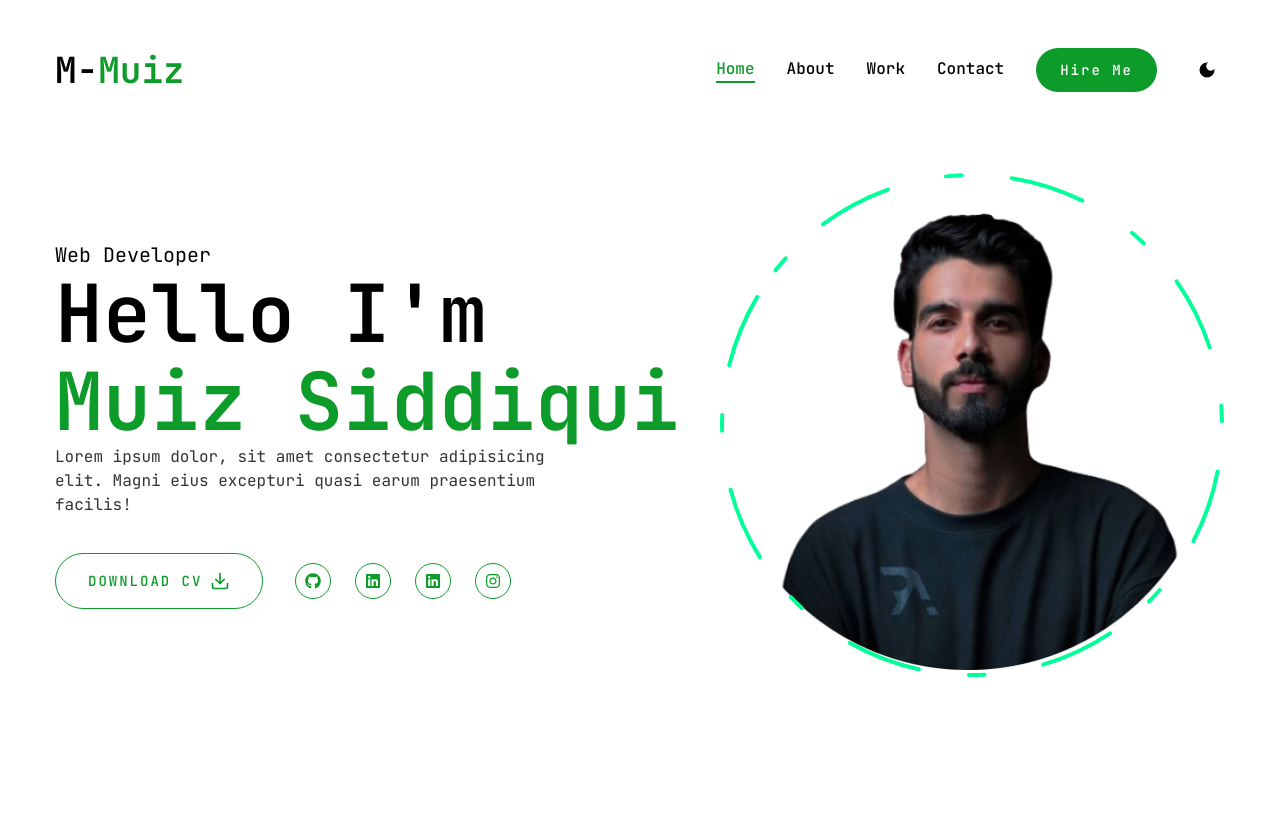
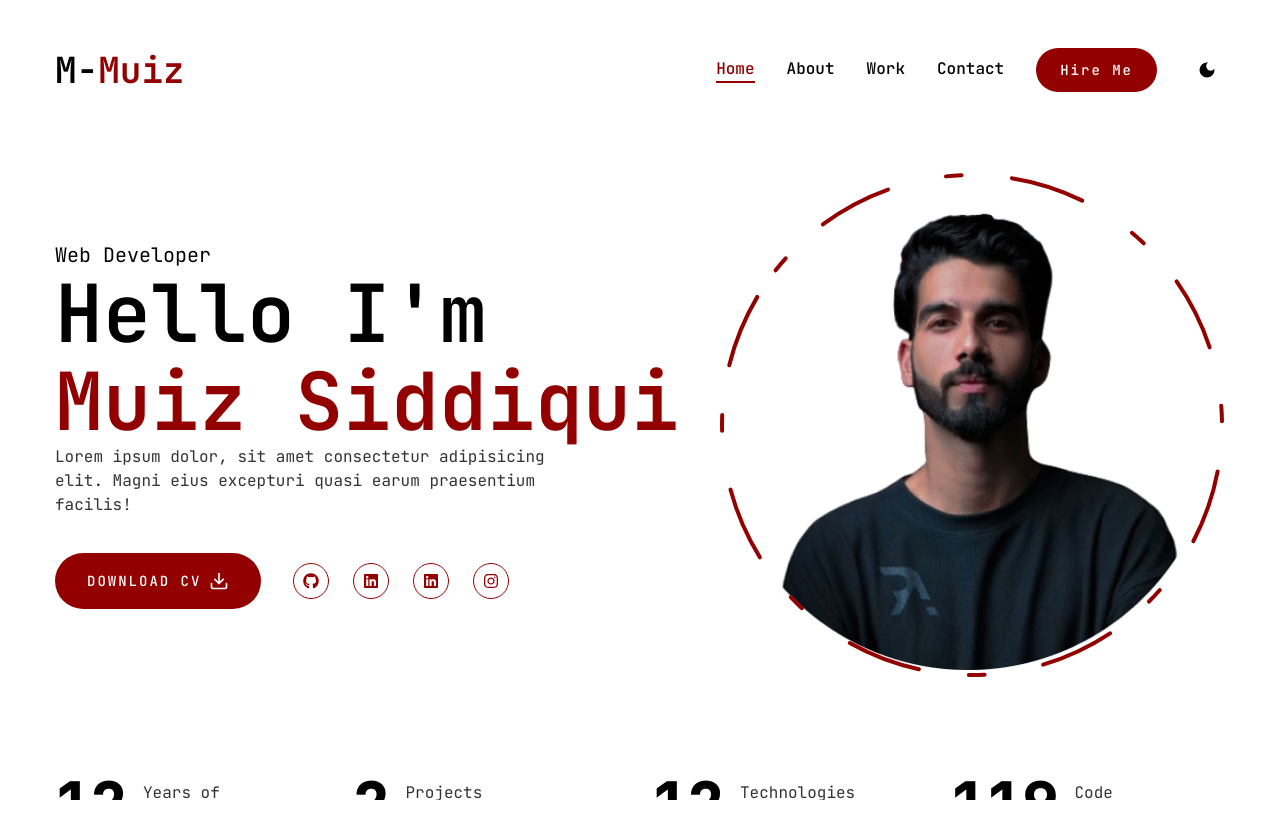
Before and after one commit to M-Muiz/Full_Stack-Portfolio, a Next.js app: page / in a window 1280 px wide. Shown: the top 838 px of the page. Before the commit the page ends 800 px from the top, so only its background shows below. Built offline with nearby package versions, Linux system fonts and the light colour scheme.

Commit message:
completed home page

```diff
--- a/package.json
+++ b/package.json
@@ -22,6 +22,7 @@
     "next": "14.2.3",
     "next-themes": "^0.3.0",
     "react": "^18",
+    "react-countup": "^6.5.3",
     "react-dom": "^18",
     "react-icons": "^5.2.1",
     "tailwind-merge": "^2.3.0",
--- a/src/app/globals.css
+++ b/src/app/globals.css
@@ -4,50 +4,52 @@
 
 @layer base {
   :root {
-    --background: 132 65% 98%;
-    --foreground: 132 50% 2%;
-    --muted: 252 15% 94%;
-    --muted-foreground: 252 10% 34%;
-    --popover: 132 65% 97%;
-    --popover-foreground: 132 50% 1%;
-    --card: 132 65% 97%;
-    --card-foreground: 132 50% 1%;
-    --border: 132 12% 91%;
-    --input: 132 12% 91%;
-    --primary: 132 84% 33%;
+    --background: 40 44% 98%;
+    --foreground: 40 74% 5%;
+    --muted: 40 40% 87%;
+    --muted-foreground: 40 9% 27%;
+    --popover: 40 44% 98%;
+    --popover-foreground: 40 74% 5%;
+    --card: 40 44% 98%;
+    --card-foreground: 40 74% 5%;
+    --border: 40 5% 89%;
+    --input: 40 5% 89%;
+    --primary: 0 100% 28.82%;
     --primary-foreground: 0 0% 100%;
-    --secondary: 252 84% 33%;
-    --secondary-foreground: 252 84% 93%;
-    --accent: 12 84% 33%;
-    --accent-foreground: 12 84% 93%;
-    --destructive: 19 91% 36%;
+    --secondary: 40 19% 81%;
+    --secondary-foreground: 40 19% 21%;
+    --accent: 40 27% 75%;
+    --accent-foreground: 40 27% 15%;
+    --destructive: 20 92% 44%;
     --destructive-foreground: 0 0% 100%;
-    --ring: 132 84% 33%;
+    --ring: 40 38% 45%;
     --radius: 0.5rem;
   }
 
   .dark {
-    --background: 132 59% 3%;
-    --foreground: 132 27% 100%;
-    --muted: 252 15% 6%;
-    --muted-foreground: 252 10% 66%;
-    --popover: 132 59% 4%;
-    --popover-foreground: 0 0% 100%;
-    --card: 132 59% 4%;
-    --card-foreground: 0 0% 100%;
-    --border: 132 12% 12%;
-    --input: 132 12% 12%;
-    --primary: 132 84% 33%;
+    --background: 40 36% 4%;
+    --foreground: 40 33% 98%;
+    --muted: 0 40% 13%;
+    --muted-foreground: 0 9% 73%;
+    --popover: 40 36% 4%;
+    --popover-foreground: 40 33% 98%;
+    --card: 40 36% 4%;
+    --card-foreground: 40 33% 98%;
+    --border: 40 5% 14%;
+    --input: 40 5% 14%;
+    --primary: 303.4 78.82% 27.1%;
     --primary-foreground: 0 0% 100%;
-    --secondary: 252 84% 33%;
-    --secondary-foreground: 252 84% 93%;
-    --accent: 12 84% 33%;
-    --accent-foreground: 12 84% 93%;
-    --destructive: 19 91% 58%;
+    --secondary: 0 0% 13%;
+    --secondary-foreground: 0 0% 73%;
+    --accent: 0 9% 23%;
+    --accent-foreground: 0 9% 83%;
+    --destructive: 20 92% 55%;
     --destructive-foreground: 0 0% 0%;
-    --ring: 132 84% 33%;
+    --ring: 40 38% 45%;
   }
 }
+
+
 
 
 @layer base {
--- a/src/app/page.tsx
+++ b/src/app/page.tsx
@@ -1,5 +1,6 @@
 import Photo from "@/components/Photo";
 import Socials from "@/components/Socials";
+import Stats from "@/components/Stats";
 import { Button } from "@/components/ui/button";
 import { FiDownload } from "react-icons/fi"
 
@@ -15,7 +16,7 @@ const page = () => {
             <p className="max-w-[500px] mb-9 text-black/80 dark:text-white/80">Lorem ipsum dolor, sit amet consectetur adipisicing elit. Magni eius excepturi quasi earum praesentium facilis!</p>
 
             <div className="flex flex-col xl:flex-row items-center gap-8">
-              <Button variant="outline" size="lg" className="flex items-center gap-2 uppercase">
+              <Button size="lg" className="flex items-center gap-2 uppercase">
                 <span> Download CV</span>
                 <FiDownload className="text-xl" />
               </Button>
@@ -30,6 +31,7 @@ const page = () => {
           </div>
         </div>
       </div>
+      <Stats />
     </section>
   )
 }
--- a/src/components/Photo.tsx
+++ b/src/components/Photo.tsx
@@ -1,9 +1,12 @@
 "use client";
 
 import { motion } from "framer-motion"
+import { useTheme } from "next-themes";
 import Image from "next/image";
 
 const Photo = () => {
+
+    const { theme } = useTheme()
     return (
         <div className="w-full h-full relative">
             <motion.div initial={{ opacity: 0 }} animate={{ opacity: 1, transition: { delay: 2, duration: 0.4, ease: "easeIn" } }}>
@@ -15,7 +18,7 @@ const Photo = () => {
             </motion.div>
 
             <motion.svg className="w-[300px] xl:w-[506px] h-[300px] xl:h-[506px]" fill="transparent" viewBox="0 0 506 506" xmlns="http://www.w3.org/2000/svg">
-                <motion.circle cx="253" cy="253" r="250" stroke="#00ff99" strokeWidth="4" strokeLinecap="round" strokeLinejoin="round"
+                <motion.circle cx="253" cy="253" r="250" stroke={theme === "dark" ? "#7c0f75" : "#930000"} strokeWidth="4" strokeLinecap="round" strokeLinejoin="round"
                 initial={{strokeDasharray: "24 10 0 0"}}
                 animate={{
                     strokeDasharray: ["15 120 25 25", "16 25 92 72", "4 250 22 22"],
--- /dev/null
+++ b/src/components/Stats.tsx
@@ -0,0 +1,45 @@
+"use client";
+
+
+import CountUp from "react-countup";
+
+
+const stats = [
+    {
+        num: 12,
+        text: "Years of experience"
+    },
+    {
+        num: 2,
+        text: "Projects Completed"
+    },
+    {
+        num: 12,
+        text: "Technologies mastered"
+    },
+    {
+        num: 120,
+        text: "Code commits"
+    },
+]
+
+const Stats = () => {
+  return (
+    <section className="pt-4 pb-12 xl:pt-0 xl:pb-0">
+        <div className="container mx-auto">
+            <div className="flex flex-wrap gap-6 max-w-[80vw] mx-auto xl:max-w-none">
+                {stats.map((item, index)=>{
+                    return (
+                        <div className="flex-1 flex gap-4 items-center justify-center xl:justify-start" key={index}>
+                            <CountUp end={item.num}  duration={5} delay={2} className="text-4xl xl:text-6xl font-extrabold"/>
+                            <p className={`${item.text.length < 15 ? "max-w-[100px]" : "max-w-[150px]"} leading-snug dark:text-white/80 text-black/80`}>{item.text}</p>
+                        </div>
+                    )
+                })}
+            </div>
+        </div>
+    </section>
+  )
+}
+
+export default Stats;
--- a/src/components/ToggleTheme.tsx
+++ b/src/components/ToggleTheme.tsx
@@ -10,7 +10,6 @@ import { MdOutlineLightMode } from "react-icons/md";
 
 export function ToggleTheme() {
     const { setTheme, theme } = useTheme()
-console.log(theme)
 
     return (
 <>
--- a/src/components/ui/button.tsx
+++ b/src/components/ui/button.tsx
@@ -12,8 +12,6 @@ const buttonVariants = cva(
         default: "bg-primary text-primary-foreground hover:bg-primary/90",
         destructive:
           "bg-destructive text-destructive-foreground hover:bg-destructive/90",
-        outline:
-          "border border-primary bg-transparent text-primary hover:bg-primary hover:text-primary-foreground",
         secondary:
           "bg-secondary text-secondary-foreground hover:bg-secondary/80",
         ghost: "hover:bg-accent hover:text-accent-foreground",
```
Also changed, not shown: 1 other file (tests, documents, lock files or other folders).
